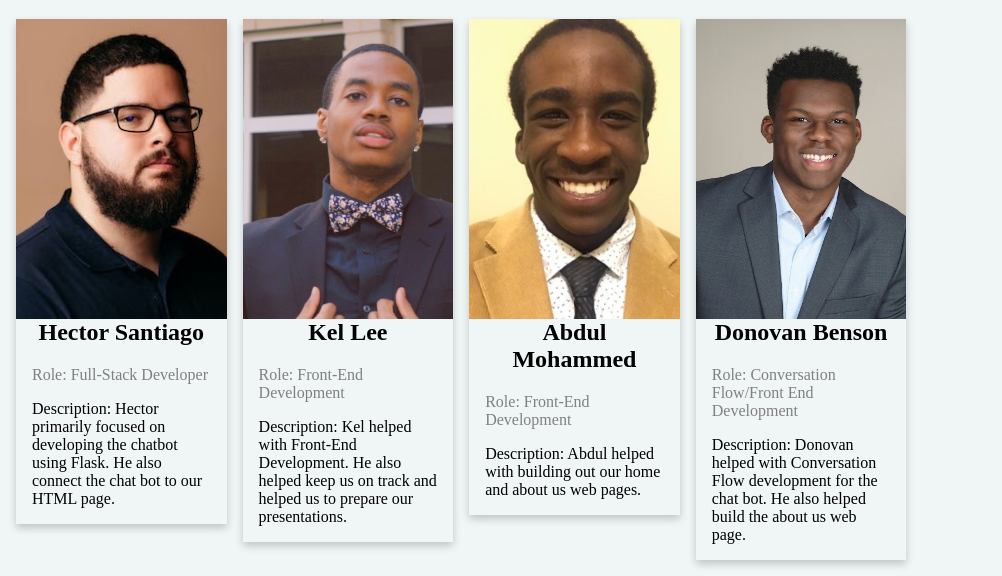
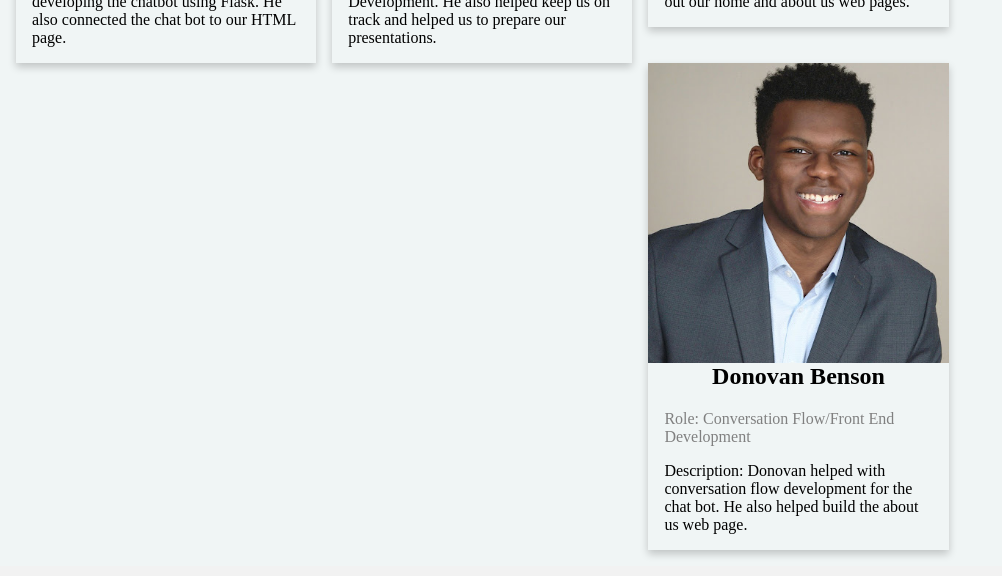
Before and after one commit to DonovanB6/SuitTechnology, a Flask app: template templates/about.html in a window 1280 px wide. Shown: the part 534-1110 px from the top of the page, without its empty margins (0-1002 px from the left). Run offline with Flask 2, Linux system fonts and the light colour scheme; the template is opened without the code that fills it, so the values that code supplies are empty.

Commit message:
Modified about.html and aboutus.css to fix error

```diff
--- a/static/aboutus.css
+++ b/static/aboutus.css
@@ -1,7 +1,8 @@
 /* 5 columns side by side */
 .column {
   float: left;
-  width: 16.66%;
+  width: 23.75%;
+  top: -100px;
   margin-bottom: 16px;
   padding: 0 8px;
 }
--- a/templates/about.html
+++ b/templates/about.html
@@ -9,10 +9,13 @@
       .topNav {
             background-color: #333;
             position: fixed;
-            z-index: 1;
+            z-index: -1;
             top: 0;
             left: 0;
             width: 100%;
+            height: 40px;
+            font-size: 20px;
+            padding-top: 15px;
             align-items:center
         }
     </style>
@@ -22,20 +25,18 @@
   <a class="index.html" href="#home" style="color: #f2f2f2;padding: 14px 16px;">Home</a>
   <a href="about.html" style="color: #f2f2f2;padding: 14px 16px;font-size: 17px;">About Us</a>
 </div>
-<div id="header">
-		<img id="profile-pic" src="../static/team.jpg" alt="image">
-	</div>
+
 
 <!--beginning of pictures with info-->
 
-
+<div style="padding-top: 100px">
   <div class="column">
     <div class="card">
       <img src="../static/hector.jpg" alt="Hector" style="width:100%">
       <div class="container">
         <h2>Hector Santiago</h2>
         <p class="title">Role: Full-Stack Developer</p>
-        <p>Description: Hector primarily focused on developing the chatbot using Flask. He also connect the chat bot to our HTML page. </p>
+        <p>Description: Hector primarily focused on developing the chatbot using Flask. He also connected the chat bot to our HTML page. </p>
       </div>
     </div>
   </div>
@@ -70,21 +71,12 @@
       <div class="container">
         <h2>Donovan Benson</h2>
         <p class="title">Role: Conversation Flow/Front End Development</p>
-        <p>Description:
-        Donovan helped with Conversation Flow development for the chat bot. He also helped build the about us web page.</p>
+        <p>Description: Donovan helped with conversation flow development for the chat bot. He also helped build the about us web page.</p>
       </div>
     </div>
   </div>
 </div>
 <!--end of pictures with info-->
 
-<!--beginning of footer-->
-<div class="footer">
-	<p> </p>
-</div>
-<!--end of footer-->
-
-
-
 </body>
 </html>
```
